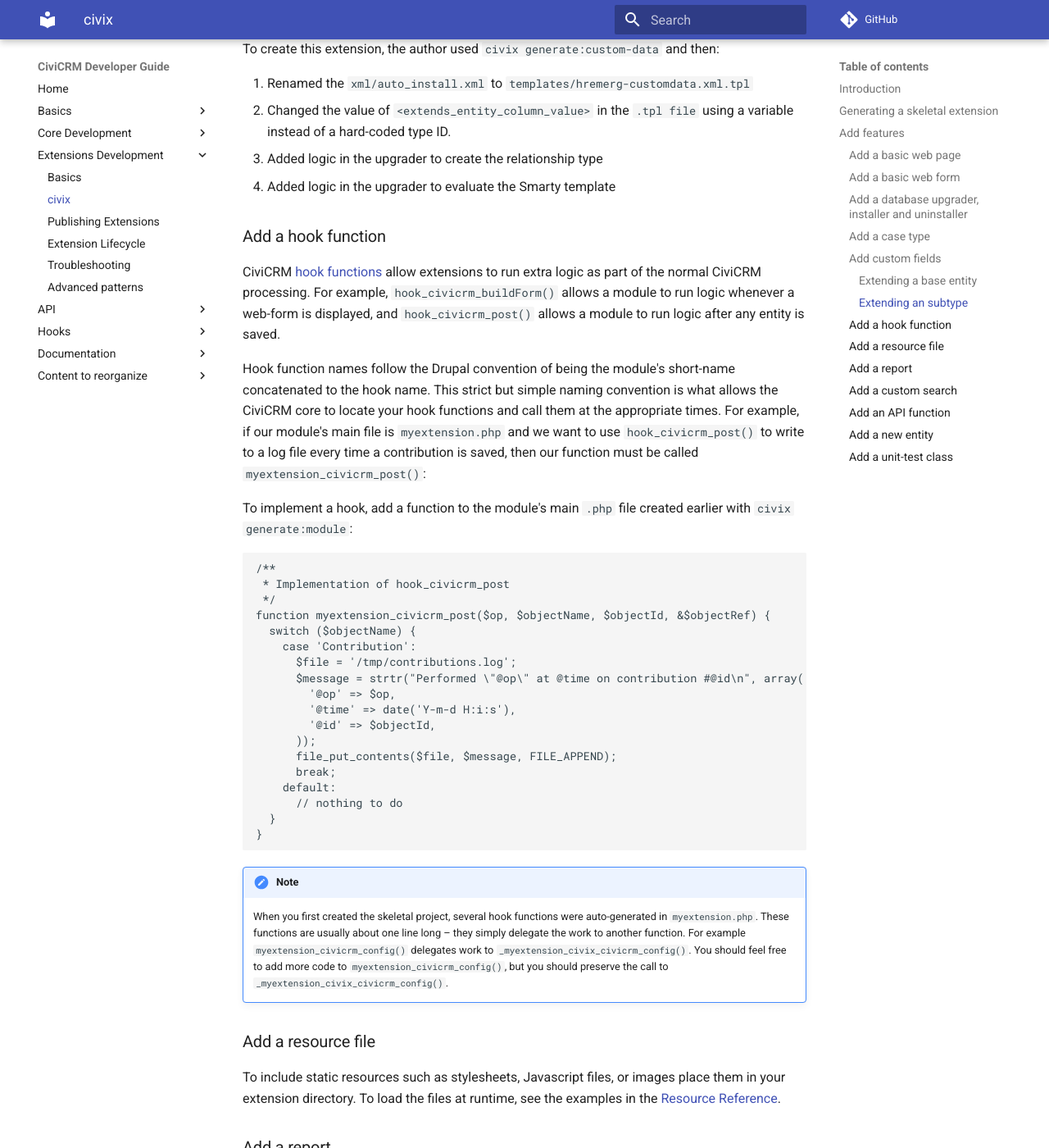
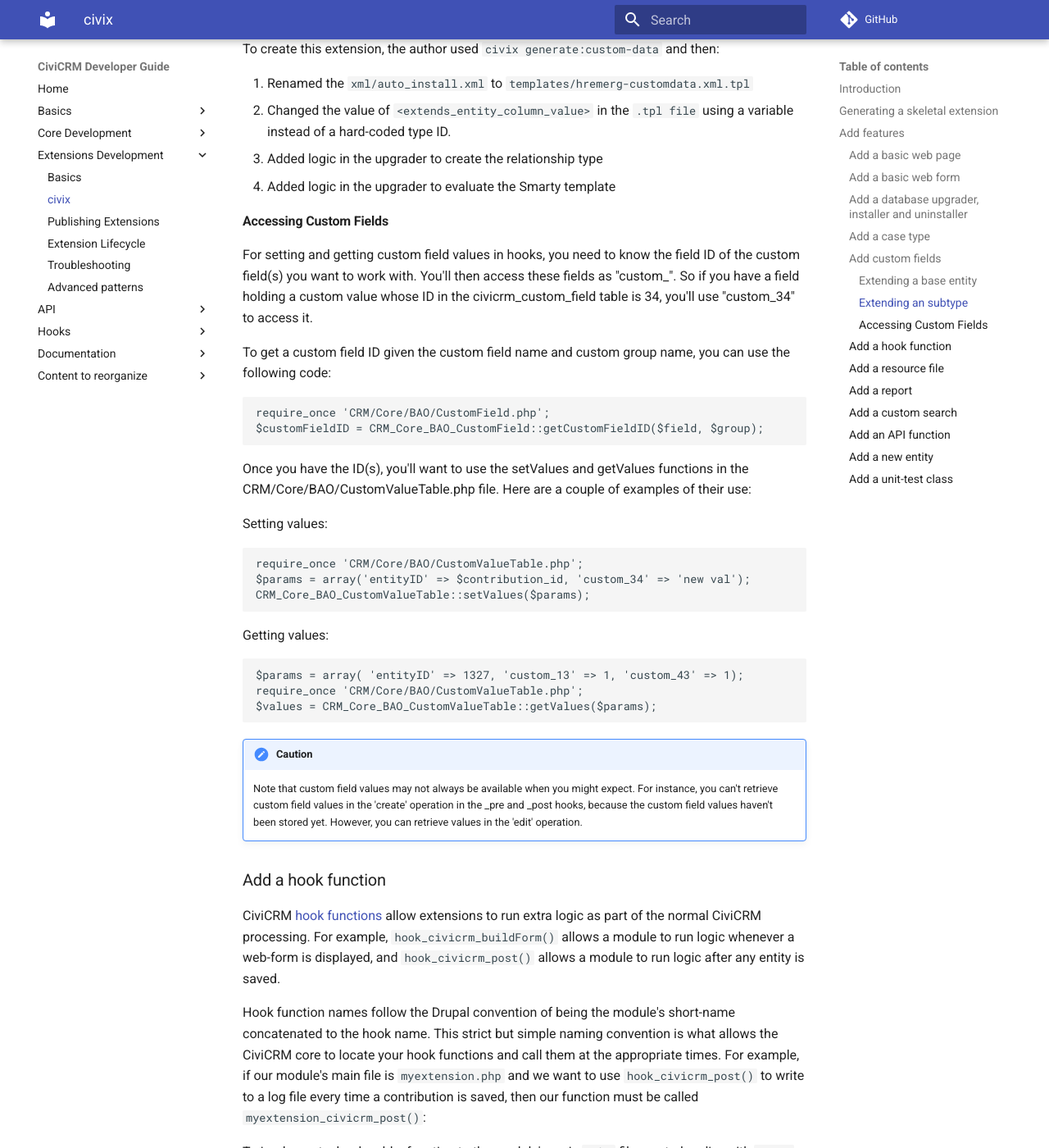
Before and after one commit to civicrm/civicrm-dev-docs, an MkDocs documentation site: the page built from docs/extensions/civix.md, in a window 1280 px wide and 1400 px high, scrolled down 5985 px. Shown: the whole window at 82% size. Built offline with MkDocs 1.6.1 and Material for MkDocs 9.7.7, drawn with Linux system fonts in a browser that asks for light colours; comment, search, counter and statistics services are not loaded; old or Windows-style settings are respelled for this version of MkDocs.

Commit message:
remove hookref-old.md and move all content into relevant files. Add wordpress setup information for hooks.

````diff
--- a/docs/extensions/civix.md
+++ b/docs/extensions/civix.md
@@ -323,10 +323,53 @@
 3. Added logic in the upgrader to create the relationship type
 4. Added logic in the upgrader to evaluate the Smarty template
 
+#### Accessing Custom Fields
+
+For setting and getting custom field values in hooks, you need to know the field
+ID of the custom field(s) you want to work with. You'll then access these
+fields as "custom_<ID>". So if you have a field holding a custom value whose
+ID in the civicrm_custom_field table is 34, you'll use "custom_34" to access it.
+
+To get a custom field ID given the custom field name and custom group name,
+you can use the following code:
+
+```php
+require_once 'CRM/Core/BAO/CustomField.php';
+$customFieldID = CRM_Core_BAO_CustomField::getCustomFieldID($field, $group);
+```
+
+Once you have the ID(s), you'll want to use the setValues and getValues
+functions in the CRM/Core/BAO/CustomValueTable.php file. Here are a couple
+of examples of their use:
+
+Setting values:
+
+```php
+require_once 'CRM/Core/BAO/CustomValueTable.php';
+$params = array('entityID' => $contribution_id, 'custom_34' => 'new val');
+CRM_Core_BAO_CustomValueTable::setValues($params);
+```
+
+Getting values:
+
+```php
+$params = array( 'entityID' => 1327, 'custom_13' => 1, 'custom_43' => 1);
+require_once 'CRM/Core/BAO/CustomValueTable.php';
+$values = CRM_Core_BAO_CustomValueTable::getValues($params);
+```
+
+!!! caution
+    Note that custom field values may not always be available when you
+    might expect.
+    For instance, you can't retrieve custom field values in the 'create'
+    operation in the _pre and _post hooks, because the custom field values
+    haven't been stored yet. However, you can retrieve values in the 'edit'
+    operation.
+
 ### Add a hook function
 
 CiviCRM
-[hook functions](http://wiki.civicrm.org/confluence/display/CRMDOC/Hook+Reference)
+[hook functions](/hooks/)
 allow extensions to run extra logic as
 part of the normal CiviCRM processing. For example,
 `hook_civicrm_buildForm()` allows a module to run logic whenever a
--- a/mkdocs.yml
+++ b/mkdocs.yml
@@ -76,6 +76,7 @@
   - Setup:
     - Hooks with Joomla: hooks/setup/joomla.md
     - Hooks with Drupal: hooks/setup/drupal.md
+    - Hooks with Wordpress: hooks/setup/wordpress.md
   - Batch hooks:
     - hook_civicrm_batchItems: hooks/hook_civicrm_batchItems.md
     - hook_civicrm_batchQuery: hooks/hook_civicrm_batchQuery.md
````
Also changed, not shown: docs/hookref-old.md (deleted, +0 -257 lines), docs/hooks.md (+35 -0 lines), docs/hooks/setup/drupal.md (+14 -22 lines), docs/hooks/setup/joomla.md (+100 -15 lines), docs/hooks/setup/wordpress.md (added, +80 -0 lines).
